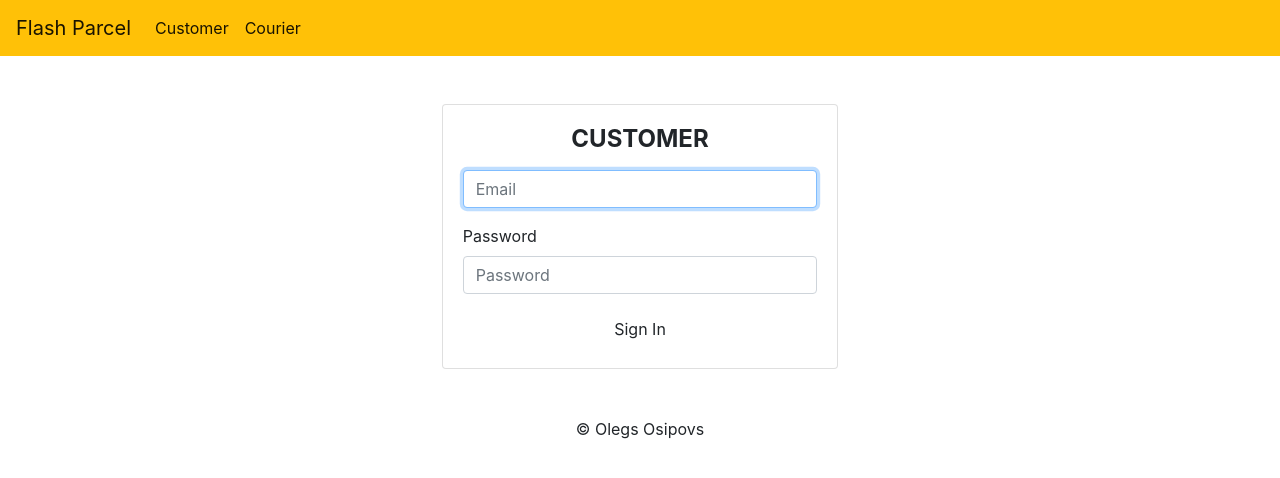
After one commit to OOsipovs/flashparcel, a Django app: page /sign-in/ in a window 1280 px wide. The commit adds this page. Shown: the top 478 px of the page. Run offline with Django 3.2, Linux system fonts and the light colour scheme; some libraries are stand-ins or nearby versions.

Commit message:
Base LogIn/LogOut functionality added

```diff
--- a/core/templates/base.html
+++ b/core/templates/base.html
@@ -11,9 +11,10 @@
     {% block head %}{% endblock %}
   </head>
   <body>
-    <nav class="navbar navbar-expand-lg navbar-light bg-warning">
+    <nav class="navbar {% if not request.user.is_authenticated %} navbar-expand-lg {% endif %} navbar-light bg-warning">
       <a class="navbar-brand" href="/">Flash Parcel</a>
 
+        {% if not request.user.is_authenticated %}
       <button
         class="navbar-toggler"
         type="button"
@@ -28,16 +29,20 @@
 
       <div class="collapse navbar-collapse" id="navbarSupportedContent">
         <ul class="navbar-nav">
-          <li class="nav-item">
-            <a class="nav-link active" href="#"
-              >Customer <span class="sr-only">(current)</span></a
-            >
+          <li class="nav-item {% if request.GET.next != '/courier/' %} active {% endif %}">
+            <a class="nav-link active" href="/sign-in/?next=/customer/">Customer <span class="sr-only">(current)</span></a>
           </li>
-          <li class="nav-item">
-            <a class="nav-link" href="#">Courier</a>
+          <li class="nav-item {% if request.GET.next == '/courier/' %} active {% endif %}">
+            <a class="nav-link active" href="/sign-in/?next=/courier/">Courier <span class="sr-only">(current)</span></a>
           </li>
         </ul>
       </div>
+      {% else %}
+      <form class="form-inline">
+        <span class="mr-4">{{ request.user.get_full_name|title }}</span>
+        <a href="/sign-out" class="btn btn-outline-dark">Sign Out</a>
+      </form>
+      {% endif %}
     </nav>
 
     {% block content %}{% endblock %}
--- /dev/null
+++ b/core/templates/sign-in.html
@@ -0,0 +1,37 @@
+{% extends 'base.html' %}
+{% load bootstrap4 %}
+
+{% block content %}
+
+<div class="container-fluid mt-5">
+    <div class="row justify-content-center">
+        <div class="col-lg-4">
+            <div class="card">
+                <div class="card-body">
+                    <h4 class="text-center text-uppercase mb-3">
+                        <b>
+                            {% if request.GET.next != '/courier/' %}
+                            Customer
+                            {% else %}
+                            Courier
+                            {% endif %}
+                        </b>
+                    </h4>
+
+                    <form method="POST">
+                        {% csrf_token %}
+                        {% bootstrap_form_errors form %}
+                        {% bootstrap_label "Email" %}
+                        {% bootstrap_field form.username show_label=False placeholder="Email" %}
+                        {% bootstrap_field form.password %}
+                        <button class="btn btn-warnings btn-block">
+                            Sign In
+                        </button>
+                    </form>
+                </div>
+            </div>
+        </div>
+    </div>
+</div>
+
+{% endblock %}
--- a/core/views.py
+++ b/core/views.py
@@ -1,12 +1,14 @@
 from django.shortcuts import render
+from django.contrib.auth.decorators import login_required
 
 # Create your views here.
 def home(request):
     return render(request, 'home.html')
 
-
+@login_required
 def customer_page(request):
     return render(request, 'home.html')
 
+@login_required
 def courier_page(request):
     return render(request, 'home.html')
--- a/flashparcel/urls.py
+++ b/flashparcel/urls.py
@@ -15,11 +15,16 @@ Including another URLconf
 """
 from django.contrib import admin
 from django.urls import path
+from django.contrib.auth import views as auth_views
 from core import views
 
 urlpatterns = [
     path('admin/', admin.site.urls),
     path('', views.home),
+
+    path('sign-in/', auth_views.LoginView.as_view(template_name="sign-in.html")),
+    path('sign-out/', auth_views.LogoutView.as_view(next_page="/")),
+
     path('customer/', views.customer_page),
     path('courier/', views.courier_page)
 ]
```
Also changed, not shown: flashparcel/settings.py (+6 -1 lines).
